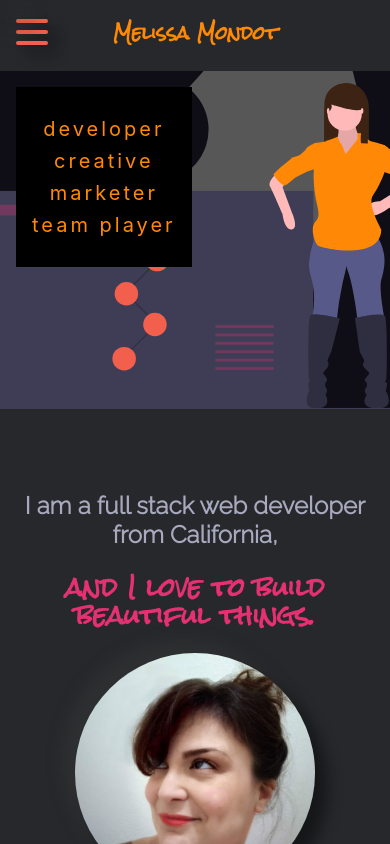
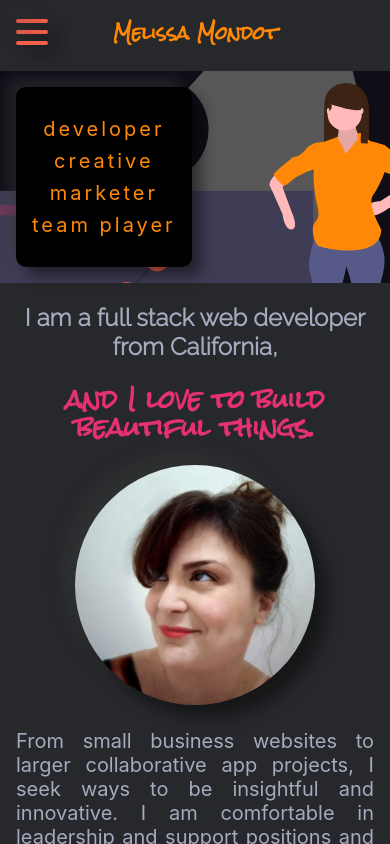
Before and after one commit to melissa-mondot/portfolio, a React (Create React App) app: page / in a window 390 px wide. Shown: the top 844 px of the page. Built offline with nearby package versions, Linux system fonts and the light colour scheme; no server answers; some icons are missing.

Commit message:
Mobile UTD. Needs XL screen styling

```diff
--- a/src/components/Hero/HeroStyles.js
+++ b/src/components/Hero/HeroStyles.js
@@ -2,8 +2,7 @@ import styled from 'styled-components';
 import helloSplash from '../../imgs/helloSplash.svg';
 
 export const BackgroundHero = styled.div`
-  min-height: 400px;
-  max-height: 60vh;
+  height: 100%;
   background-image: url(${helloSplash});
   background-size: 260%;
   background-position-x: 95%;
@@ -15,6 +14,8 @@ export const StyledHeroInfo = styled.div`
   margin: 1rem auto;
   div {
     background-color: black;
+    box-shadow: 10px 10px 13px #00000070, -10px -10px 13px #3a3a3a70;
+    border-radius: 10px;
     margin: 1rem;
     padding: 1rem;
     @media (min-width: ${({ theme }) => theme.breakpoints.large}) {
```
